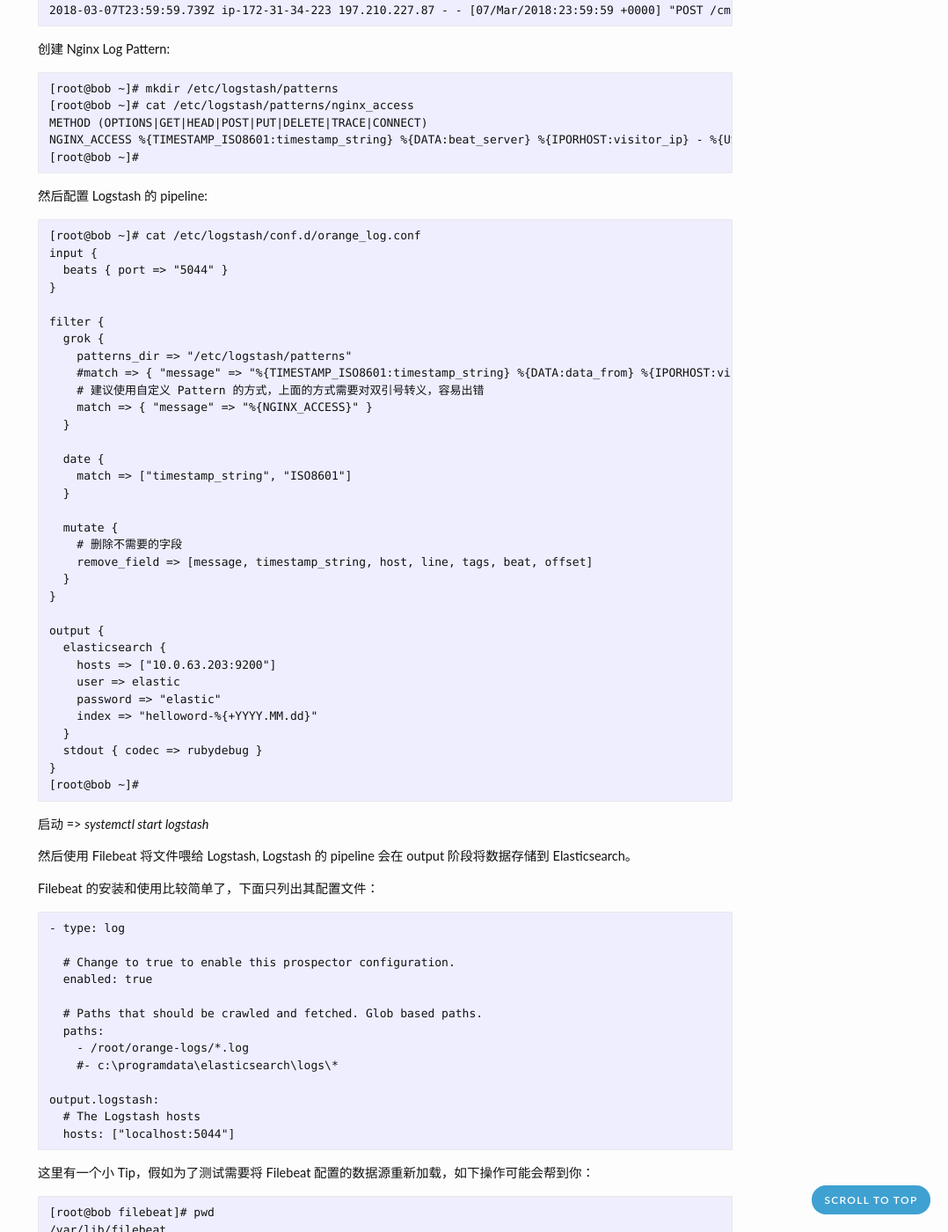
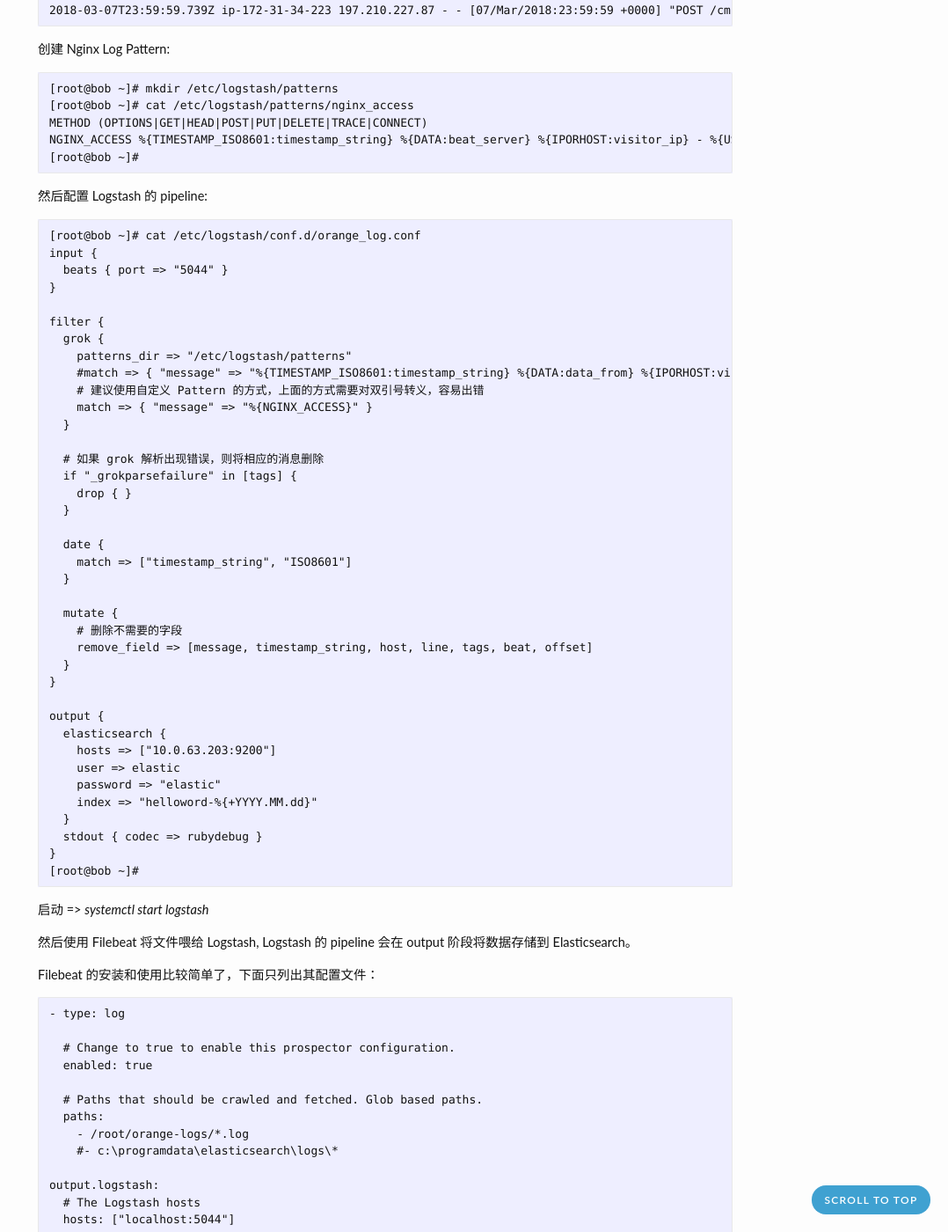
Before and after one commit to zhjwpku/zhjwpku.github.io, a Jekyll site: the page built from _posts/2018-03-12-elk-primary-practice.md, in a window 1280 px wide and 1400 px high, scrolled down 3019 px. Shown: the whole window at 88% size, without its empty margins (202-1280 px from the left). Built offline with Jekyll 4.4.1, drawn with Linux system fonts in a browser that asks for light colours; comment, search, counter and statistics services are not loaded; some of the changed text lies outside the part shown.

Commit message:
How to exclude bad output (lines not matching ‘grok’ pattern) from logstash?
Signed-off-by: Zhao Junwang <zhjwpku@gmail.com>

```diff
--- a/_posts/2018-03-12-elk-primary-practice.md
+++ b/_posts/2018-03-12-elk-primary-practice.md
@@ -197,6 +197,11 @@
     match => { "message" => "%{NGINX_ACCESS}" }
   }
 
+  # 如果 grok 解析出现错误，则将相应的消息删除
+  if "_grokparsefailure" in [tags] {
+    drop { }
+  }
+
   date {
     match => ["timestamp_string", "ISO8601"]
   }
@@ -262,4 +267,5 @@
 3 [Installing Logstash](https://www.elastic.co/guide/en/logstash/current/installing-logstash.html)<br>
 4 [Working with plugins](https://www.elastic.co/guide/en/logstash/current/working-with-plugins.html)<br>
 5 [https://rzetterberg.github.io/nginx-elk-logging.html](https://rzetterberg.github.io/nginx-elk-logging.html)<br>
+6 [How to exclude bad output (lines not matching ‘grok’ pattern) from logstash?](https://discuss.elastic.co/t/how-to-exclude-bad-output-lines-not-matching-grok-pattern-from-logstash/40459)<br>
 </span>
```
